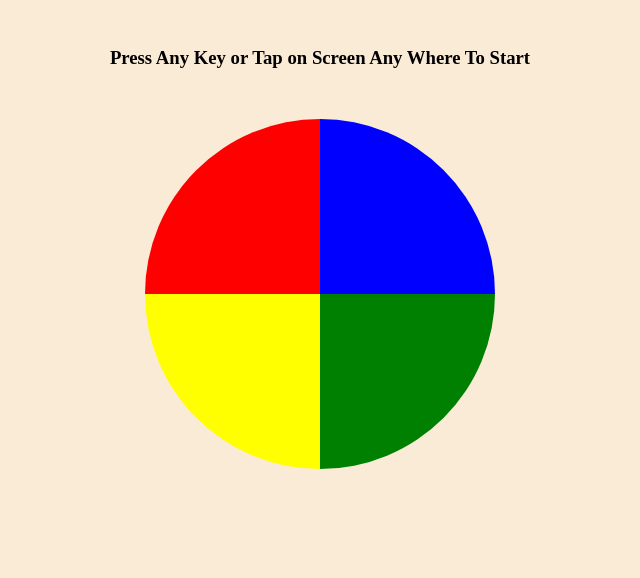
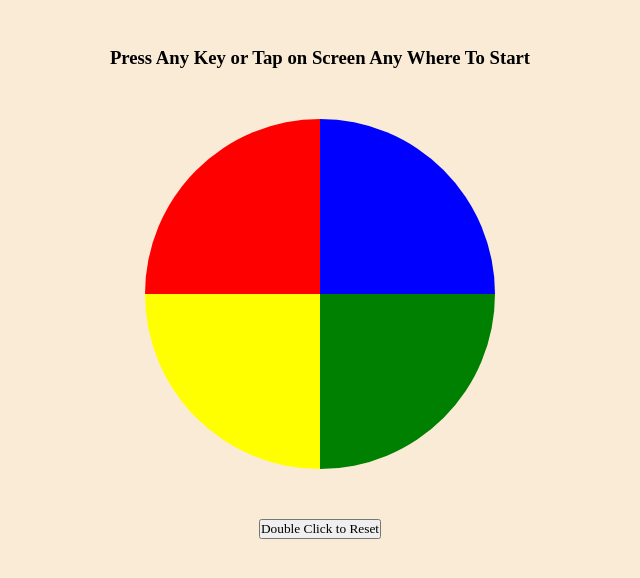
Before and after one commit to Muhammad-Tayyab-Awan/computer-says-game, a plain HTML site: page index.html in a window 1280 px wide. Shown: the part 40-618 px from the top of the page, without its empty margins (320-960 px from the left). Drawn offline with Linux system fonts and the light colour scheme.

Commit message:
in index.html a reset button is created

```diff
--- a/index.html
+++ b/index.html
@@ -17,6 +17,7 @@
       <div class="roundBox" id="rBox3"></div>
       <div class="roundBox" id="rBox4"></div>
     </div>
+    <button id="reset" class="disable">Double Click to Reset</button>
   </body>
   <script src="app.js"></script>
 </html>
```
